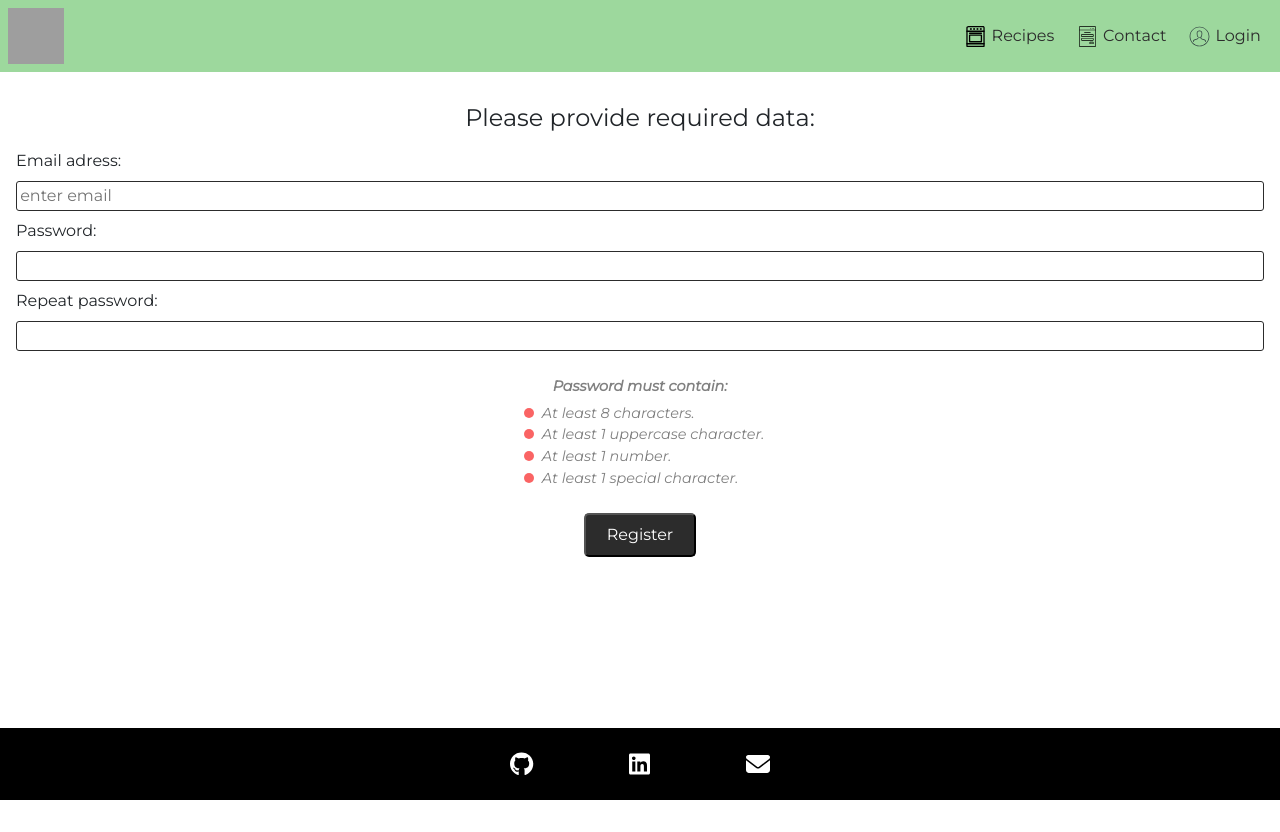
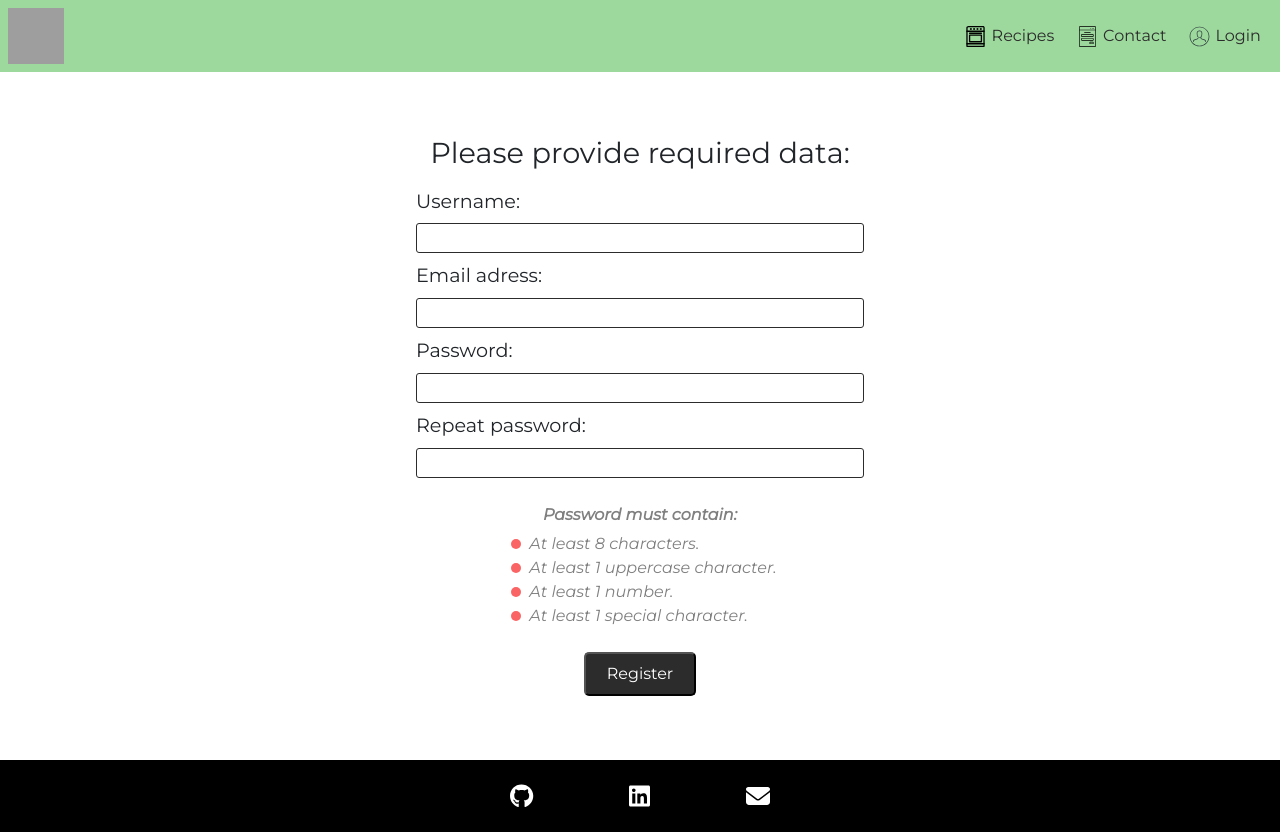
Before and after one commit to RZajacc/ForkIt_2.0, a React (Vite) app: page /register in a window 1280 px wide. Before the commit the page ends 800 px from the top, so only its background shows below. Built offline with nearby package versions, Linux system fonts and the light colour scheme; no server answers; grey boxes are pictures that could not be loaded; the HTML template or start-up script is replaced by a standard one.

Commit message:
slight styling improvements, and added username to register

```diff
--- a/src/components/recipesView/recipesList/RecipesList.tsx
+++ b/src/components/recipesView/recipesList/RecipesList.tsx
@@ -22,7 +22,6 @@ function RecipesList({
 }: Props) {
   // Prepare data in states
   const [recipesData, setRecipesData] = useState<RecipeGeneral[]>([]);
-  // const [totalResults, setTotalResults] = useState<number>(0);
 
   // Fetch date on page load and when other elements change
   useEffect(() => {
--- a/src/style/login.scss
+++ b/src/style/login.scss
@@ -48,3 +48,27 @@
     margin: 4rem auto;
   }
 }
+
+@media (min-width: 768) {
+  .login-form {
+    h4 {
+      font-size: 1.7rem;
+    }
+  }
+}
+
+@media (min-width: 1200px) {
+  .login-form {
+    h4 {
+      font-size: 1.8rem;
+    }
+
+    label {
+      font-size: 1.2rem;
+    }
+
+    p {
+      font-size: 1.2rem;
+    }
+  }
+}
--- a/src/style/partials/_variables.scss
+++ b/src/style/partials/_variables.scss
@@ -4,6 +4,7 @@ $colors: (
   light-grey: #ccc,
   lighter-grey: #ddd,
   light-red: #fa6464,
+  light-blue: rgb(33, 129, 253),
 );
 
 @mixin button-hover() {
@@ -25,6 +26,6 @@ $colors: (
   padding: 0.2rem;
   border: 1px solid map-get($colors, lighter-black);
   &:focus-visible {
-    outline-color: map-get($colors, light-green);
+    outline-color: map-get($colors, light-blue);
   }
 }
--- a/src/style/register.scss
+++ b/src/style/register.scss
@@ -3,6 +3,7 @@
 .register-form {
   display: grid;
   row-gap: 0.5rem;
+  max-width: 480px;
   margin: 1rem auto;
   padding: 1rem;
 
@@ -73,3 +74,29 @@
   font-style: italic;
   color: map-get($colors, light-red);
 }
+
+@media (min-width: 768px) {
+  .register-form {
+    margin: 2rem auto;
+  }
+}
+
+@media (min-width: 1200px) {
+  .register-form {
+    margin: 3rem auto;
+
+    h4 {
+      font-size: 1.8rem;
+    }
+
+    label {
+      font-size: 1.2rem;
+    }
+  }
+
+  .password-req {
+    p {
+      font-size: 1rem;
+    }
+  }
+}
--- a/src/utils/Utils.tsx
+++ b/src/utils/Utils.tsx
@@ -27,8 +27,6 @@ export const generateFetchUrl = (
     searchObj.dietType != "" ? `&diet=${searchObj.dietType}` : "";
 
   // * Prepare link
-  //   const apiKey = import.meta.env.VITE_SPOONACULARKEY;
-  //   const number = 6;
   const baseUrl = `https://api.spoonacular.com/recipes/complexSearch?apiKey=${apiKey}&number=${recAmout}&offset=${offset}&addRecipeInformation=true&fillIngredients=true&instructionsRequired=true`;
 
   const url = `${baseUrl}${query}${dishType}${cuisineType}${dietType}`;
--- a/src/views/Register.tsx
+++ b/src/views/Register.tsx
@@ -2,7 +2,11 @@ import { ChangeEvent, FormEvent, useContext, useEffect, useState } from "react";
 import { useNavigate } from "react-router-dom";
 import { AuthContext } from "../context/AuthContext";
 
-import { createUserWithEmailAndPassword, getAuth } from "firebase/auth";
+import {
+  createUserWithEmailAndPassword,
+  getAuth,
+  updateProfile,
+} from "firebase/auth";
 import { FirebaseError } from "firebase/app";
 
 import "../style/register.scss";
@@ -40,6 +44,7 @@ function Register() {
     // Collect data from from
     const formData = new FormData(e.currentTarget);
     // Collect inputs
+    const userName = formData.get("username") as string;
     const email = formData.get("email") as string;
     const password = formData.get("password") as string;
     const confirmPassword = formData.get("confirm-password") as string;
@@ -72,8 +77,15 @@ function Register() {
         .then((userCredential) => {
           // extract the user
           const user = userCredential.user;
-          setUser(user);
-          navigate("/dashboard");
+          // Update with username
+          updateProfile(user, { displayName: userName })
+            .then(() => {
+              setUser(user);
+              navigate("/dashboard");
+            })
+            .catch((error: FirebaseError) => {
+              console.log(error.code);
+            });
         })
         .catch((error: FirebaseError) => {
           setRegErrMsg(error.code);
@@ -115,8 +127,10 @@ function Register() {
     <main>
       <form onSubmit={handleRegister} className="register-form">
         <h4>Please provide required data:</h4>
+        <label htmlFor="username">Username:</label>
+        <input type="text" name="username" required />
         <label htmlFor="email">Email adress:</label>
-        <input type="email" name="email" placeholder="enter email" required />
+        <input type="email" name="email" required />
         <label htmlFor="password">Password:</label>
         <input
           name="password"
```
Also changed, not shown: src/components/DashboardUser.tsx (+28 -16 lines).
